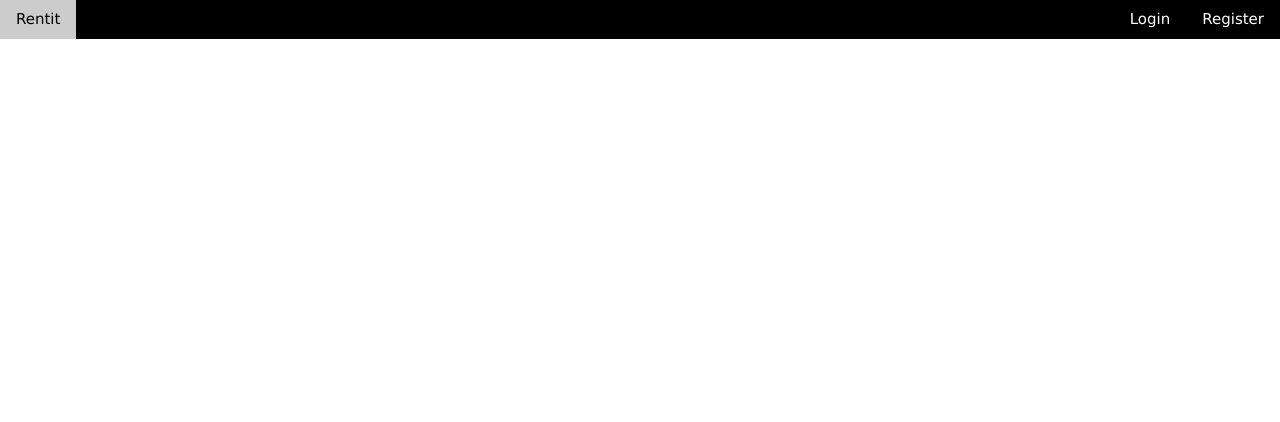
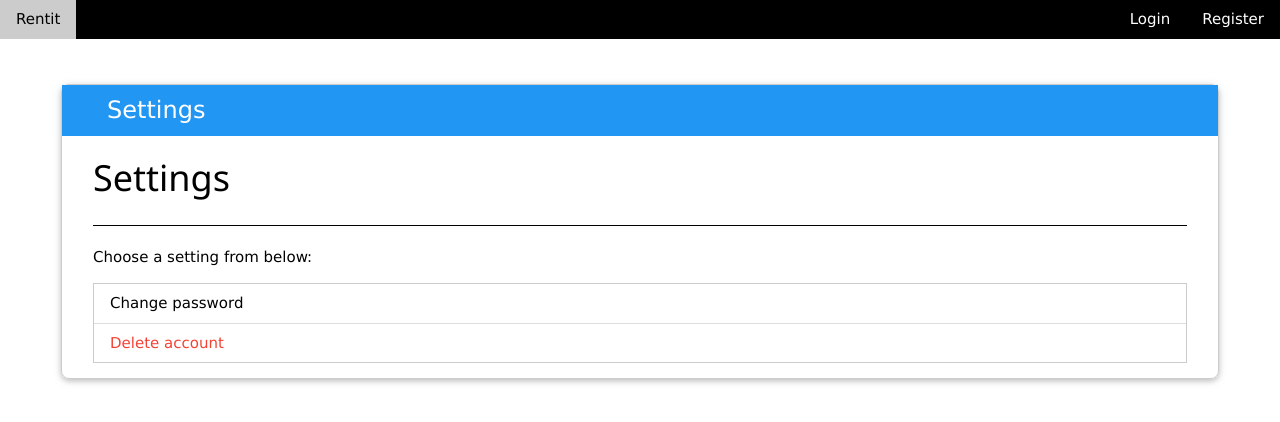
Before and after one commit to sajidmahmud69/Rentit, a React (Create React App) app in the folder frontend/rentit_react/: page /settings in a window 1280 px wide. Shown: the top 422 px of the page. Built offline with nearby package versions, Linux system fonts and the light colour scheme; no server answers.

Commit message:
add change password and delete button in settings

```diff
--- a/frontend/rentit_react/src/components/App.jsx
+++ b/frontend/rentit_react/src/components/App.jsx
@@ -7,6 +7,7 @@ import {BrowserRouter as Router, Route, Switch} from "react-router-dom";
 import MainPage from "./MainPage";
 import { check } from "../login";
 import Logout from "./Logout";
+import UserSettings from './UserSettings'
 
 
 function App() {
@@ -25,6 +26,7 @@ function App() {
                 <Route exact path="/login"      component= {Login} />
                 <Route exact path="/register"   component= {Register} />
                 <Route exact path="/logout"     component= {Logout} />
+                <Route path = "/settings" component = {UserSettings} />
             </Router>
         </React.Fragment>
     );
--- a/frontend/rentit_react/src/components/ListingItem.jsx
+++ b/frontend/rentit_react/src/components/ListingItem.jsx
@@ -1,4 +1,18 @@
 import React from "react";
+import Axios from 'axios'
+
+function deleteListing(lid){
+    Axios.delete ("http://localhost:5000/api/deletelisting/" + lid, {
+        headers: {
+            Authorization: "Bearer " + localStorage.getItem ("token")
+        }
+    }).then (res => {
+        console.log (res.data)
+        window.location.reload()
+    })
+}
+
+
 
 function ListingItem(props){
     return (
@@ -12,13 +26,17 @@ function ListingItem(props){
                 <h2 className = "w2-opacity w3-xxlarge">
                     <span className = "w3-opacity">{props.Title}</span>
                     {props.isOwner &&
-                        <button className="w3-right w3-button w3-red w3-large w3-hover-pale-red w3-round-large">
+                        <button
+                            className="w3-right w3-button w3-red w3-large w3-hover-pale-red w3-round-large"
+                            onClick = {() => deleteListing(props.id)}
+                        >
+
                             Delete
                         </button>
                     }
                 </h2>
                 <div>{props.Description}</div>
-                <img src = {props.Image}/>
+                <img src = {props.Image} style = {{width: "1100px"}}/>
                 <div>{props.Address}</div>
                 <div>{props.Price}</div>
             </div>
--- a/frontend/rentit_react/src/components/MainPage.jsx
+++ b/frontend/rentit_react/src/components/MainPage.jsx
@@ -16,7 +16,7 @@ class MainPage extends React.Component{
 
     componentDidMount(){
         Axios.get("http://localhost:5000/api/listings").then (res => {
-            this.setState({listings: res.data})
+            this.setState({listings: res.data.reverse()})
         });
 
         setTimeout (() => {
@@ -52,6 +52,7 @@ class MainPage extends React.Component{
                                 Address={item.address}
                                 Price={item.price}
                                 isOwner = {this.state.currentUser.user_id === item.user_id.user_id}
+                                id = {item.list_id}
 
                             />
                         );
--- /dev/null
+++ b/frontend/rentit_react/src/components/UserSettings.jsx
@@ -0,0 +1,116 @@
+import React, { Component } from 'react'
+import Alert from './Alert'
+import Axios from 'axios'
+
+
+
+export class UserSettings extends Component {
+    constructor (){
+        super ()
+        this.state = {
+            currentSetting: "main",
+            err: ""
+        }
+    }
+
+    changePassword = e => {
+        e.preventDefault();
+        Axios.post ("http://localhost:5000/api/changepassword", {
+            password: document.getElementById ("password").value,
+            npassword: document.getElementById ("npassword").value,
+        }, {
+            headers: {
+                Authorization: "Bearer " + localStorage.getItem ("token")
+            }
+        }).then (res => {
+            if (res.data.error){
+                this.setState ({
+                    err: res.data.error
+                })
+            }else {
+                alert ("Password changed! Logging you out...")
+                window.location = "/logout"
+            }
+        })
+    }
+
+    deleteAccount = e => {
+        e.preventDefault();
+        let x = window.confirm ("Are you sure you want to delete your account? ALL OF YOUR LISTINGS WILL BE DELETED. THIS ACTION CANNOT BE UNDONE")
+        if (x){
+            Axios.delete ("http://localhost:5000/api/deleteaccount", {
+                headers: {
+                    Authorization : "Bearer " + localStorage.getItem ("token")
+                }
+            }).then (res => {
+                if (res.data.error){
+                    alert ("An error occured: " + res.data.error)
+                }else{
+                    alert ("Your account has been deleted")
+                    window.location = "/logout"
+                }
+            })
+        }
+    }
+
+    render() {
+        return (
+            <div className="w3-container" style={{margin: "3rem"}}>
+            <div className="w3-card w3-border w3-round-large">
+                <header className="w3-container w3-xlarge w3-blue"
+                        style={{padding: "0.5rem", paddingLeft: "3rem"}}>Settings
+                </header>
+                <div className="w3-container">
+                    {this.state.err.length > 0 && <Alert message={this.state.err}/>}
+                    {this.state.currentSetting === "main" && <div style={{margin: "1rem"}}>
+                        <h1 className="w3-xxlarge">Settings</h1>
+                        <hr className="w3-border-top w3-border-black"/>
+                        <p>Choose a setting from below:</p>
+                        <ul className="w3-ul w3-border w3-hoverable">
+                            <li onClick={() => this.setState({currentSetting: "cpwd"})} style={{cursor: "pointer"}}
+                                className="w3-hover-light-gray">Change password
+                            </li>
+                            <li onClick={() => this.setState({currentSetting: "del"})} style={{cursor: "pointer"}}
+                                className="w3-text-red w3-hover-pale-red w3-hover-text-red">Delete account
+                            </li>
+                        </ul>
+                    </div>}
+                    {this.state.currentSetting === "cpwd" && <div style={{margin: "1rem"}}>
+                        <h1 className="w3-xxlarge">Change password</h1>
+                        <hr className="w3-border-top w3-border-black"/>
+                        <button className="w3-button w3-blue"
+                                onClick={() => this.setState({currentSetting: "main"})}>&laquo; Back
+                        </button>
+                        <form onSubmit={this.changePassword}>
+                            <p>
+                                <label htmlFor="password">Old password</label>
+                                <input type="password" id="password" className="w3-input w3-border"/>
+                            </p>
+                            <p>
+                                <label htmlFor="npassword">New password</label>
+                                <input type="password" id="npassword" className="w3-input w3-border"/>
+                            </p>
+                            <p>
+                                <button type="submit" className="w3-button w3-blue">Submit</button>
+                            </p>
+                        </form>
+                    </div>}
+                    {this.state.currentSetting == "del" && <div style={{margin: "1rem"}}>
+                        <h1 className="w3-xxlarge w3-text-red">Delete account</h1>
+                        <hr className="w3-border-top w3-border-black"/>
+                        <button className="w3-button w3-blue"
+                                onClick={() => this.setState({currentSetting: "main"})}>&laquo; Back
+                        </button>
+                        <p>
+
+                        <button className="w3-button w3-red w3-large" onClick={this.deleteAccount}>DELETE ACCOUNT</button>
+                        </p>
+                    </div>}
+                </div>
+            </div>
+        </div>
+        )
+    }
+}
+
+export default UserSettings
```
Also changed, not shown: 1 other file (tests, documents, lock files or other folders).
